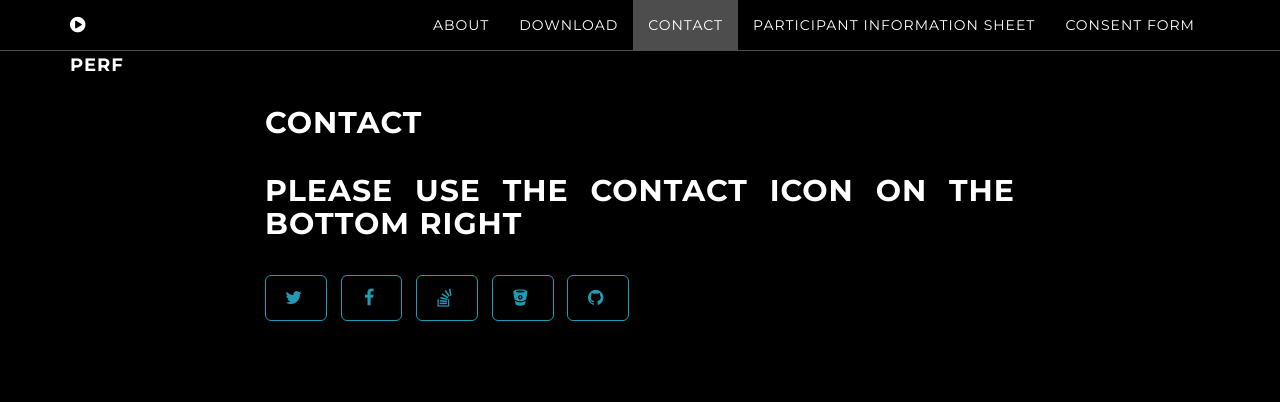
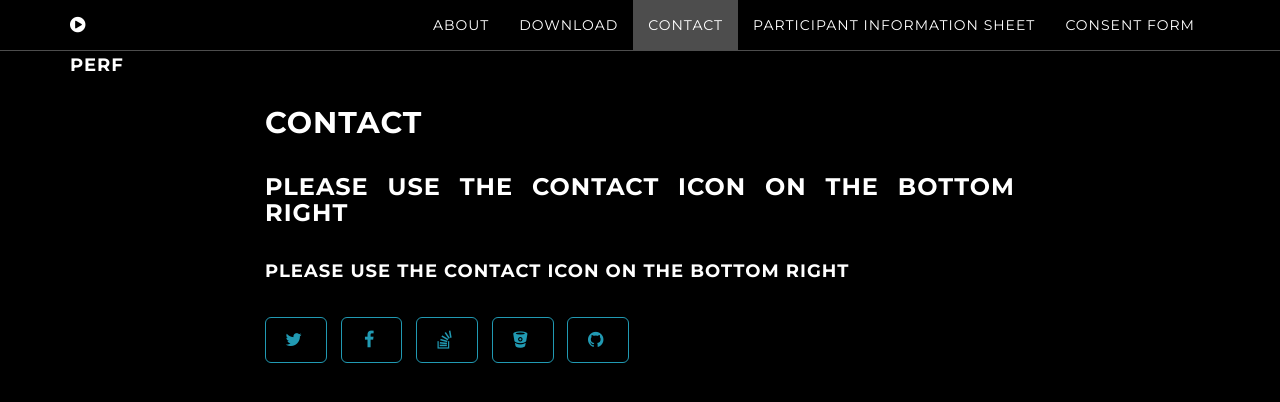
Before and after one commit to socsys/measurements, a Jekyll site: the page built from index.html, in a window 1280 px wide and 900 px high, scrolled down 3107 px. Shown: the top 402 px of the window. Built offline with Jekyll 4.4.1, drawn with Linux system fonts in a browser that asks for light colours.

Commit message:
Update contact.html

```diff
--- a/_includes/contact.html
+++ b/_includes/contact.html
@@ -38,7 +38,8 @@
         <div class="row">
             <div class="col-lg-8 col-lg-offset-2">
                 <h2>Contact</h2>
-                    <h2> Please use the contact icon on the bottom right </h2>
+                    <h3> Please use the contact icon on the bottom right </h3>
+                    <h4> Please use the contact icon on the bottom right </h4>
                     <ul class="list-inline banner-social-buttons">
                     {% for network in site.social %}
                     <li>
```
